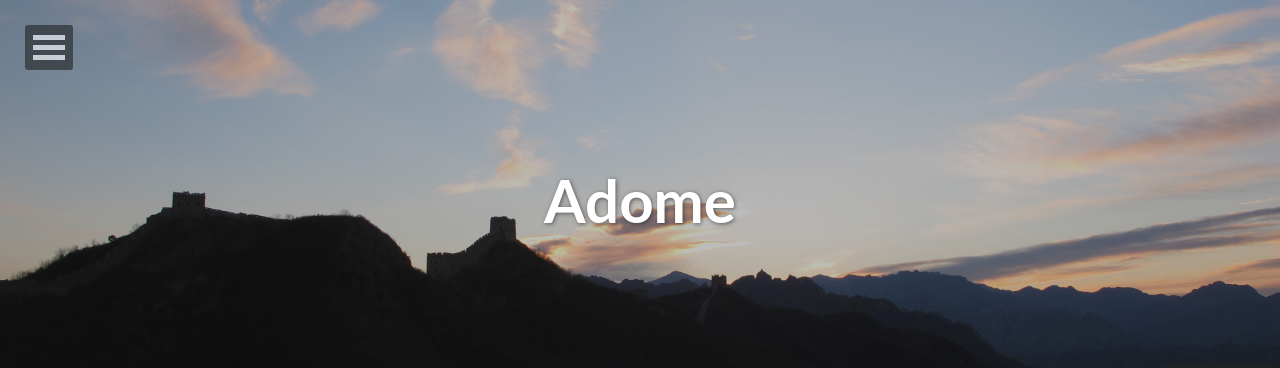
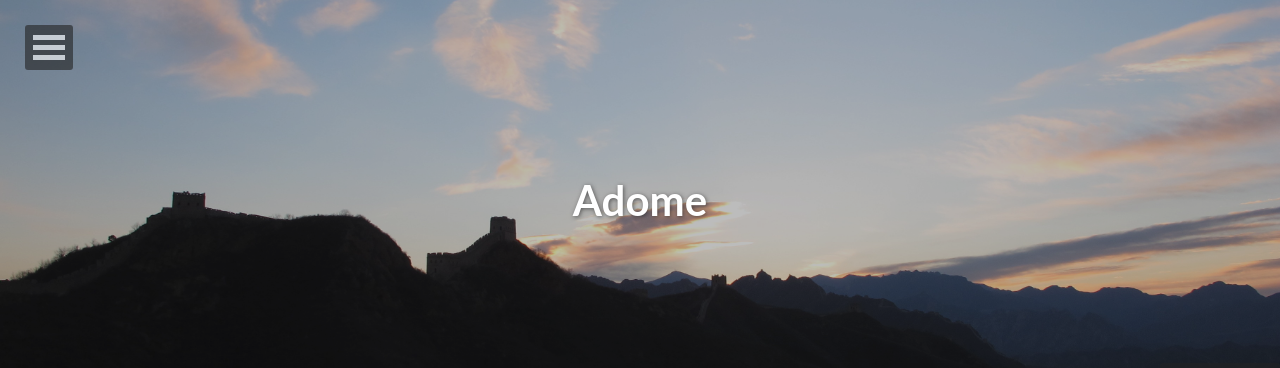
Before and after one commit to alex970448359/site-blog.aiditan.me, a Jekyll site: the page built from index.html, in a window 1280 px wide. Shown: the top 368 px of the page. Built offline with Jekyll 4.4.1, drawn with Linux system fonts in a browser that asks for light colours; nearby versions of some CDN libraries; the list of posts is cut into pages by our own code; comment, search, counter and statistics services are not loaded.

Commit message:
Update styles

```diff
--- a/_sass/_adome.scss
+++ b/_sass/_adome.scss
@@ -24,6 +24,18 @@
         @include font-size(16);
       }
     }
+  }
+}
+
+.dl-menuwrapper {
+  position: fixed;
+  top: 25px;
+  left: 25px;
+}
+
+.header-title {
+  h1 {
+    @include font-rem(42);
   }
 }
 
```
